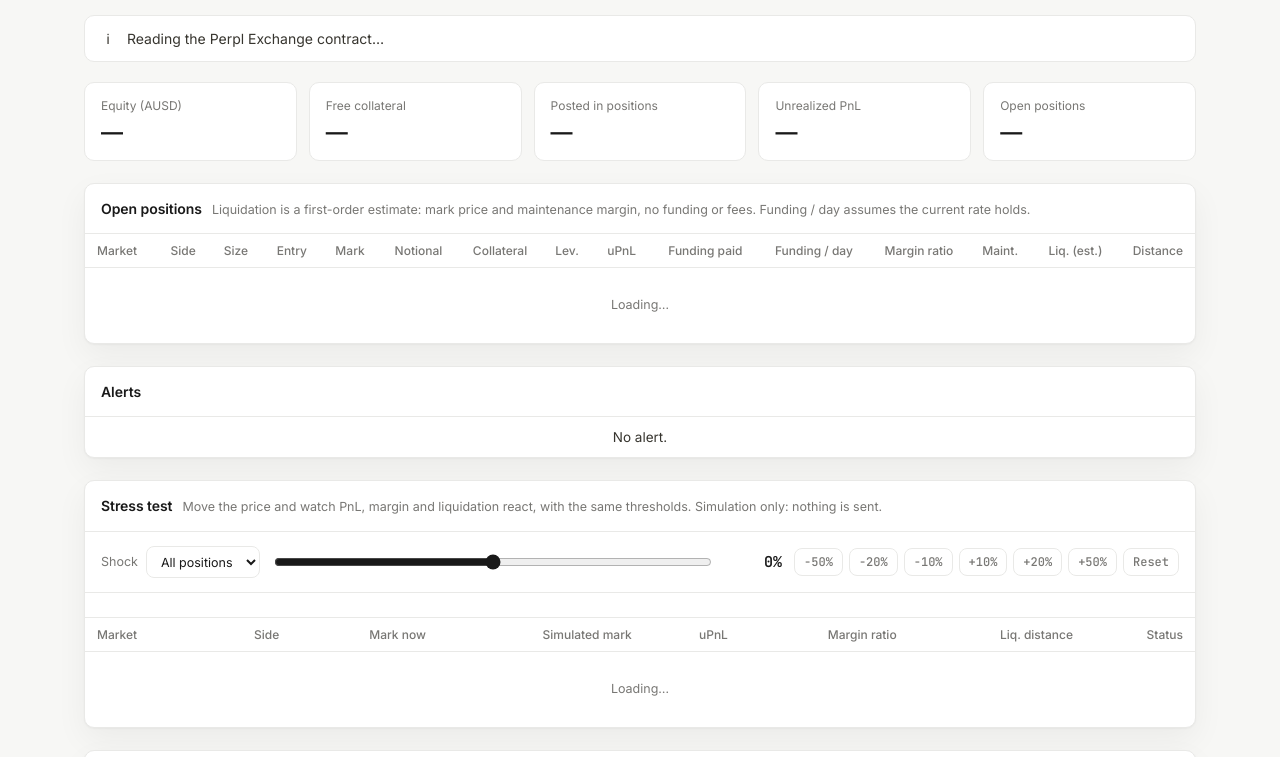
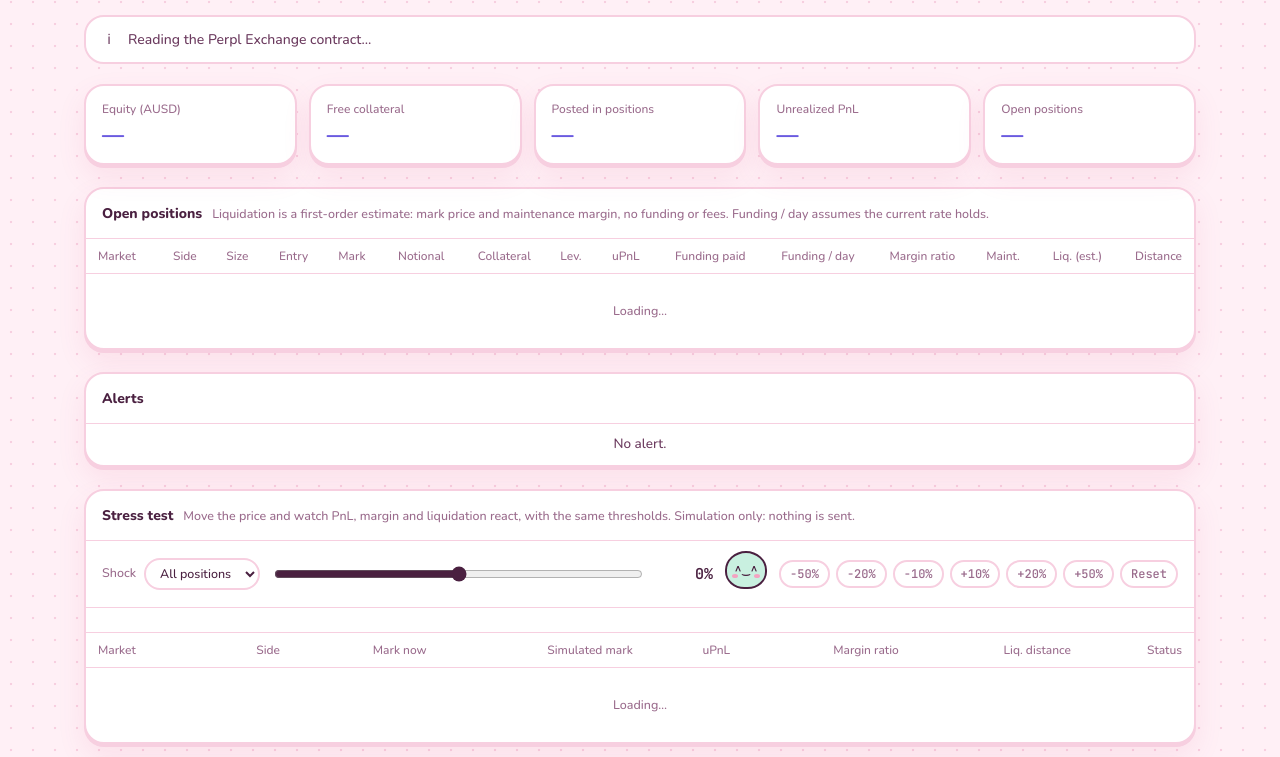
Before and after one commit to akugone/mm-plugin-perpl, a website: page dashboard/index.html in a window 1280 px wide. Shown: the part 207-964 px from the top of the page. Drawn offline with nearby package versions, Linux system fonts and the light colour scheme.

Commit message:
dashboard: kawaii is the default skin
The palette button now cycles kawaii, clean, brutal, Monad night;
?theme=clean (or a viewer's saved choice) still picks another.

```diff
--- a/dashboard/index.html
+++ b/dashboard/index.html
@@ -1,5 +1,5 @@
 <!doctype html>
-<html lang="en" data-skin="clean" data-skins="clean kawaii brutal monad">
+<html lang="en" data-skin="kawaii" data-skins="kawaii clean brutal monad">
 <head>
 <meta charset="utf-8">
 <script>
```
